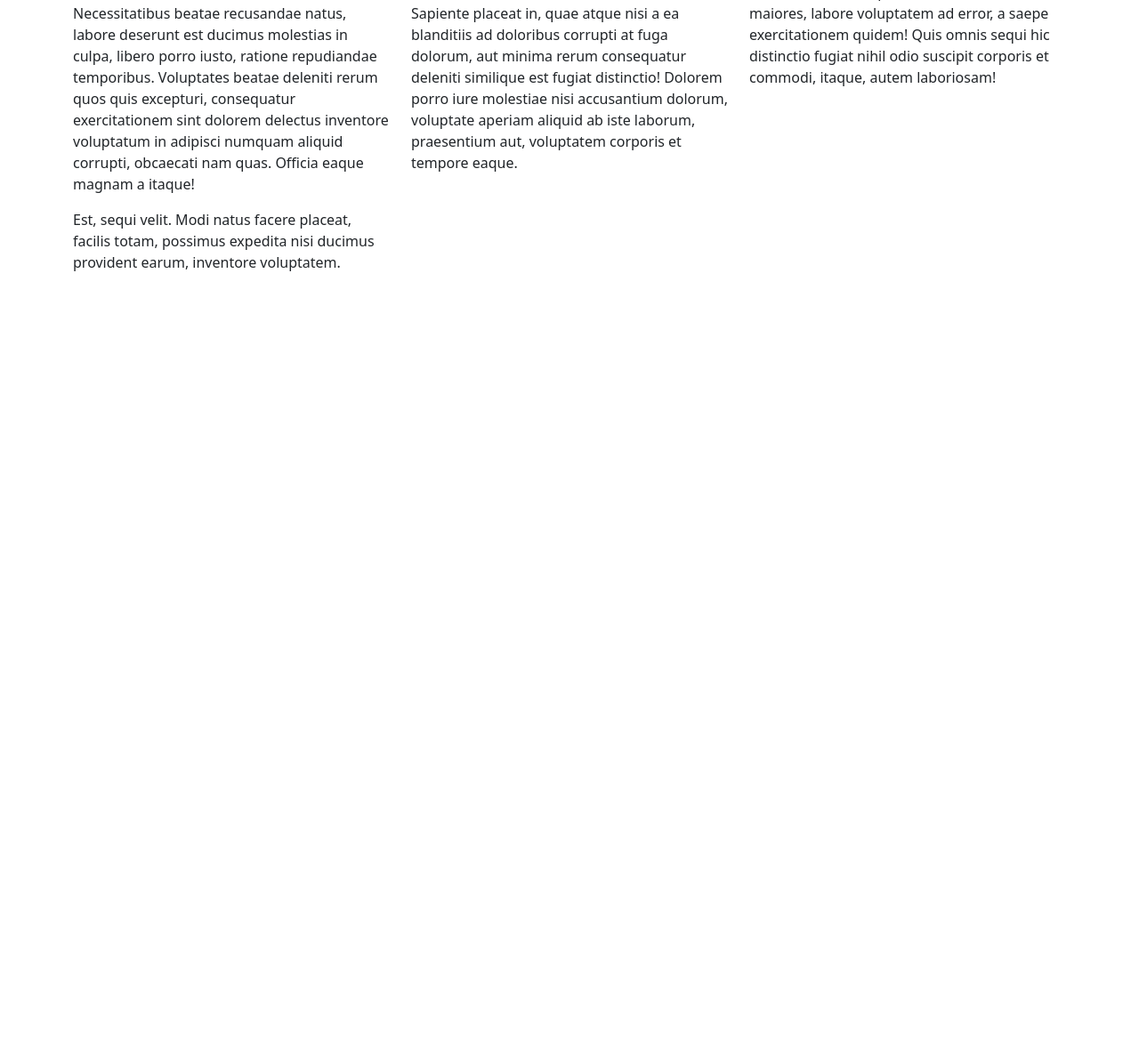
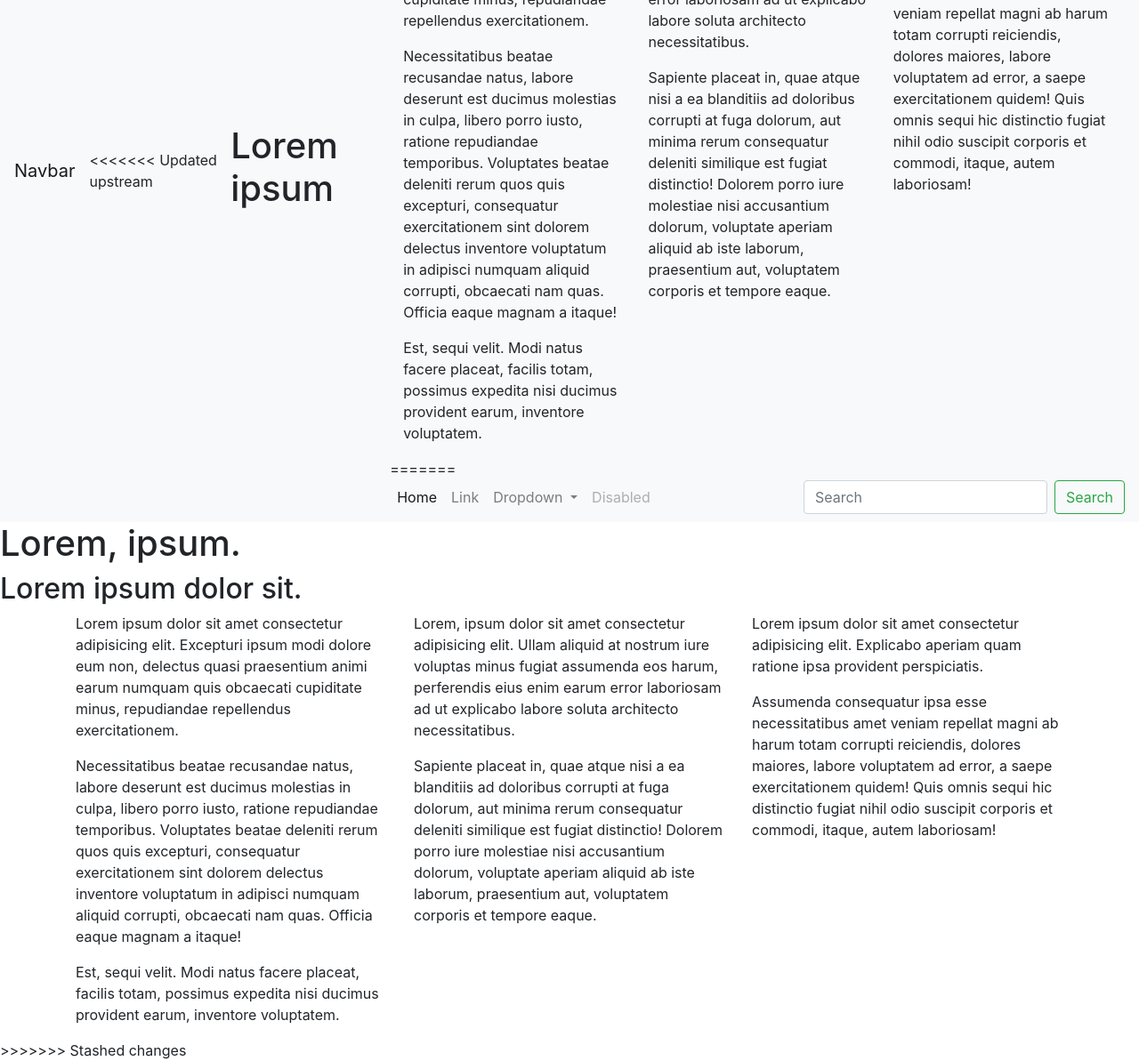
Before and after one commit to romicalleja/GRUPAL5, a plain HTML site: page index.html in a window 1280 px wide. Shown: the part 306-1499 px from the top of the page at 89% size. Before the commit the page ends 800 px from the top, so only its background shows below. Drawn offline with nearby package versions, Linux system fonts and the light colour scheme.

Commit message:
Update index.html

```diff
--- a/index.html
+++ b/index.html
@@ -1,9 +1,11 @@
 <!DOCTYPE html>
 <html lang="en">
+
 <head>
     <meta charset="UTF-8">
     <meta http-equiv="X-UA-Compatible" content="IE=edge">
     <meta name="viewport" content="width=device-width, initial-scale=1.0">
+<<<<<<< Updated upstream
     <title>Grupal 5</title>
     <link rel="stylesheet" href="style.css">
     <meta name="viewport">
@@ -45,8 +47,23 @@
       </div>
     </div>
   </nav>
+=======
+    <title>Document</title>
+    <link rel="stylesheet" href="https://cdn.jsdelivr.net/npm/bootstrap@4.0.0/dist/css/bootstrap.min.css"
+        integrity="sha384-Gn5384xqQ1aoWXA+058RXPxPg6fy4IWvTNh0E263XmFcJlSAwiGgFAW/dAiS6JXm" crossorigin="anonymous">
+</head>
+
+>>>>>>> Stashed changes
 <body>
+ <!-- esto es para la nav bar,, sacado de https://getbootstrap.com/docs/4.0/components/navbar/ -->
+    <nav class="navbar navbar-expand-lg navbar-light bg-light">
+        <a class="navbar-brand" href="#">Navbar</a>
+        <button class="navbar-toggler" type="button" data-toggle="collapse" data-target="#navbarSupportedContent"
+            aria-controls="navbarSupportedContent" aria-expanded="false" aria-label="Toggle navigation">
+            <span class="navbar-toggler-icon"></span>
+        </button>
 
+<<<<<<< Updated upstream
 <h1>Lorem ipsum</h1>
       <div class="carousel slide" data-bs-ride="carousel">
         <div class="carousel-inner">
@@ -91,5 +108,83 @@
 <script src="https://cdn.jsdelivr.net/npm/bootstrap@5.2.2/dist/js/bootstrap.bundle.min.js" integrity="sha384-OERcA2EqjJCMA+/3y+gxIOqMEjwtxJY7qPCqsdltbNJuaOe923+mo//f6V8Qbsw3" crossorigin="anonymous"></script>
 <script src="https://cdn.jsdelivr.net/npm/@popperjs/core@2.11.6/dist/umd/popper.min.js" integrity="sha384-oBqDVmMz9ATKxIep9tiCxS/Z9fNfEXiDAYTujMAeBAsjFuCZSmKbSSUnQlmh/jp3" crossorigin="anonymous"></script>
 <script src="https://cdn.jsdelivr.net/npm/bootstrap@5.2.2/dist/js/bootstrap.min.js" integrity="sha384-IDwe1+LCz02ROU9k972gdyvl+AESN10+x7tBKgc9I5HFtuNz0wWnPclzo6p9vxnk" crossorigin="anonymous"></script>
+=======
+        <div class="collapse navbar-collapse" id="navbarSupportedContent">
+            <ul class="navbar-nav mr-auto">
+                <li class="nav-item active">
+                    <a class="nav-link" href="#">Home <span class="sr-only">(current)</span></a>
+                </li>
+                <li class="nav-item">
+                    <a class="nav-link" href="#">Link</a>
+                </li>
+                <li class="nav-item dropdown">
+                    <a class="nav-link dropdown-toggle" href="#" id="navbarDropdown" role="button" data-toggle="dropdown"
+                        aria-haspopup="true" aria-expanded="false">
+                        Dropdown
+                    </a>
+                    <div class="dropdown-menu" aria-labelledby="navbarDropdown">
+                        <a class="dropdown-item" href="#">Action</a>
+                        <a class="dropdown-item" href="#">Another action</a>
+                        <div class="dropdown-divider"></div>
+                        <a class="dropdown-item" href="#">Something else here</a>
+                    </div>
+                </li>
+                <li class="nav-item">
+                    <a class="nav-link disabled" href="#">Disabled</a>
+                </li>
+            </ul>
+            <form class="form-inline my-2 my-lg-0">
+                <input class="form-control mr-sm-2" type="search" placeholder="Search" aria-label="Search">
+                <button class="btn btn-outline-success my-2 my-sm-0" type="submit">Search</button>
+            </form>
+        </div>
+    </nav>
+
+    <!-- esto fue para la nav bar,, sacado de https://getbootstrap.com/docs/4.0/components/navbar/ -->
+
+    <h1> Lorem, ipsum.</h1>
+    <h2> Lorem ipsum dolor sit.</h2>
+    <div class="container">
+        <div class="row">
+          <div class="col-sm">
+            <p> Lorem ipsum dolor sit amet consectetur adipisicing elit. Excepturi ipsum modi dolore eum non, delectus quasi
+        praesentium animi earum numquam quis obcaecati cupiditate minus, repudiandae repellendus exercitationem.</p> <p>
+        Necessitatibus beatae recusandae natus, labore deserunt est ducimus molestias in culpa, libero porro iusto,
+        ratione repudiandae temporibus. Voluptates beatae deleniti rerum quos quis excepturi, consequatur exercitationem
+        sint dolorem delectus inventore voluptatum in adipisci numquam aliquid corrupti, obcaecati nam quas. Officia
+        eaque magnam a itaque!</p> <p>  Est, sequi velit. Modi natus facere placeat, facilis totam, possimus expedita nisi
+        ducimus provident earum, inventore voluptatem.</p>
+          </div>
+          <div class="col-sm">
+            <p>Lorem, ipsum dolor sit amet consectetur adipisicing elit. Ullam aliquid at nostrum iure voluptas minus fugiat assumenda
+            eos harum, perferendis eius enim earum error laboriosam ad ut explicabo labore soluta architecto necessitatibus. </p>
+           <p>  Sapiente placeat in, quae atque nisi a ea blanditiis ad doloribus corrupti at fuga dolorum, aut minima rerum consequatur
+            deleniti similique est fugiat distinctio! Dolorem porro iure molestiae nisi accusantium dolorum, voluptate aperiam
+            aliquid ab iste laborum, praesentium aut, voluptatem corporis et tempore eaque.</p>
+            </div>
+            <div class="col-sm">
+                <p> Lorem ipsum dolor sit amet consectetur adipisicing elit. Explicabo aperiam quam ratione ipsa provident perspiciatis.</p>
+                <p> Assumenda consequatur ipsa esse necessitatibus amet veniam repellat magni ab harum totam corrupti reiciendis,
+                dolores maiores, labore voluptatem ad error, a saepe exercitationem quidem! Quis omnis sequi hic distinctio fugiat
+                nihil odio suscipit corporis et commodi, itaque, autem laboriosam!</p>
+            </div>
+        </div>
+
+          </div>
+
+
+
+
+    <script src="https://code.jquery.com/jquery-3.2.1.slim.min.js"
+        integrity="sha384-KJ3o2DKtIkvYIK3UENzmM7KCkRr/rE9/Qpg6aAZGJwFDMVNA/GpGFF93hXpG5KkN"
+        crossorigin="anonymous"></script>
+    <script src="https://cdn.jsdelivr.net/npm/popper.js@1.12.9/dist/umd/popper.min.js"
+        integrity="sha384-ApNbgh9B+Y1QKtv3Rn7W3mgPxhU9K/ScQsAP7hUibX39j7fakFPskvXusvfa0b4Q"
+        crossorigin="anonymous"></script>
+    <script src="https://cdn.jsdelivr.net/npm/bootstrap@4.0.0/dist/js/bootstrap.min.js"
+        integrity="sha384-JZR6Spejh4U02d8jOt6vLEHfe/JQGiRRSQQxSfFWpi1MquVdAyjUar5+76PVCmYl"
+        crossorigin="anonymous"></script>
+>>>>>>> Stashed changes
 </body>
+
 </html>
```
